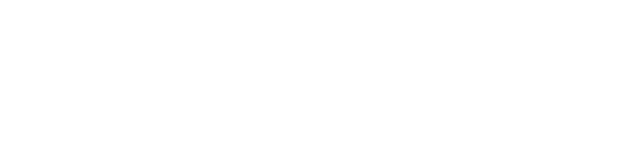
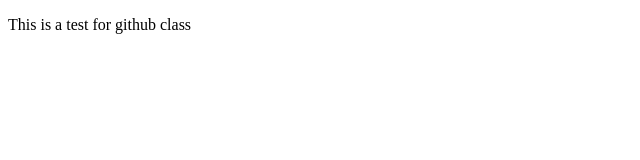
Before and after one commit to AugustusPeine/sample_project1, a plain HTML site: page index.html in a window 1280 px wide. Shown: the whole page, without its empty margins (0-640 px from the left). Drawn offline with Linux system fonts and the light colour scheme.

Commit message:
Add a paragraph

```diff
--- a/index.html
+++ b/index.html
@@ -6,6 +6,6 @@
     <title>Week 1 - 2</title>
 </head>
 <body>
-
+    <p>This is a test for github class</p>
 </body>
 </html>
```
